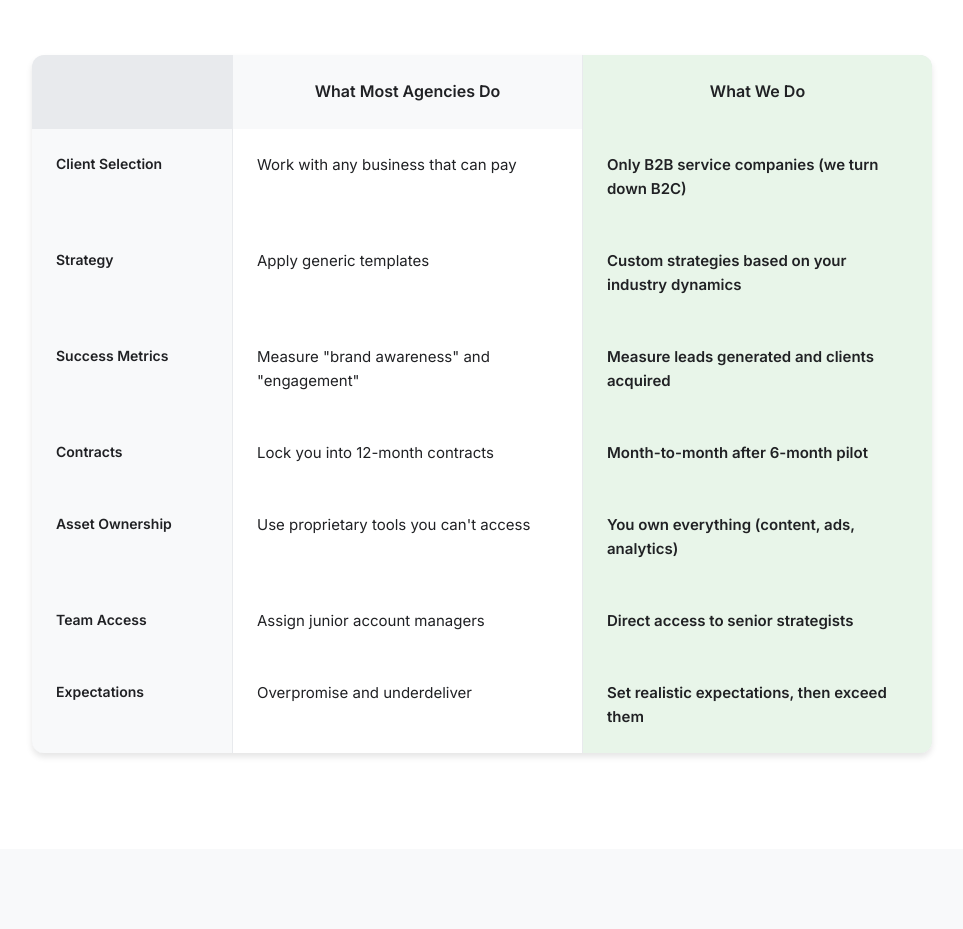
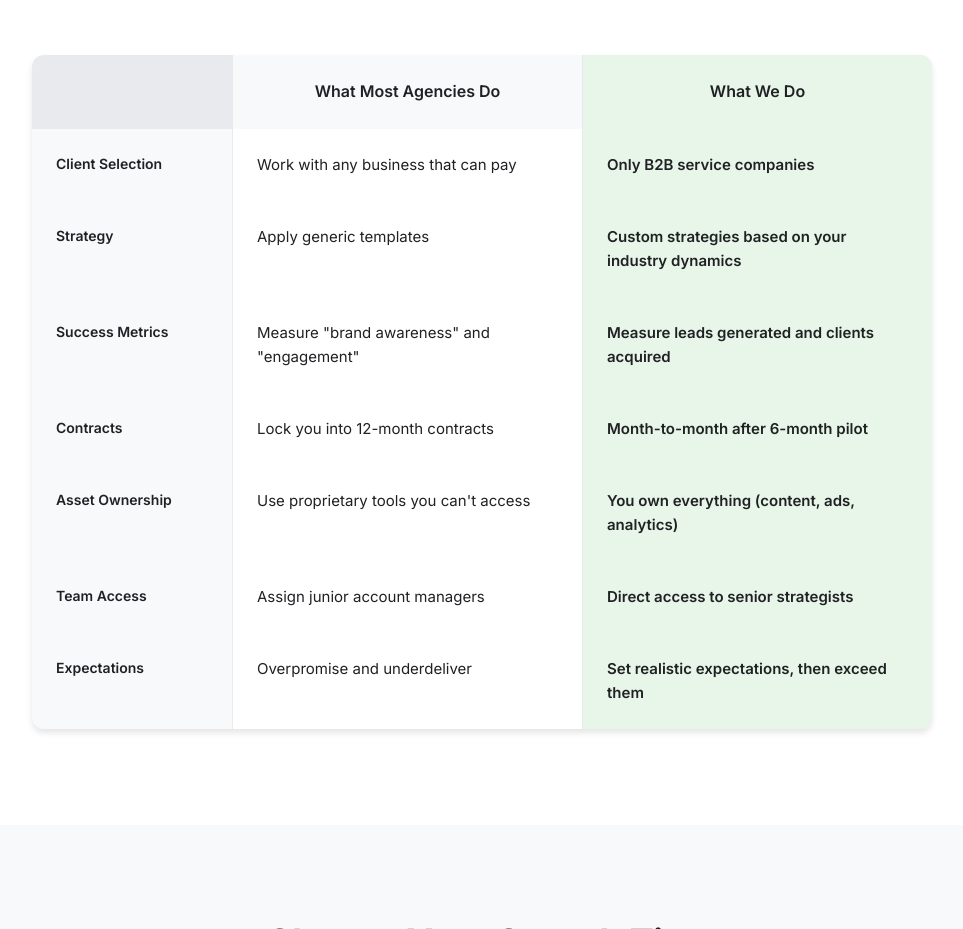
Before and after one commit to khurramc1/leadar.digital, a plain HTML site: page index.html in a window 1280 px wide. Shown: the part 9500-10429 px from the top of the page, without its empty margins (158-1121 px from the left). Drawn offline with Linux system fonts and the light colour scheme.

Commit message:
Update client selection description in index.html

```diff
--- a/index.html
+++ b/index.html
@@ -454,7 +454,7 @@
                 <div class="comparison-row">
                     <div class="comparison-label">Client Selection</div>
                     <div class="comparison-col">Work with any business that can pay</div>
-                    <div class="comparison-col comparison-highlight">Only B2B service companies (we turn down B2C)</div>
+                    <div class="comparison-col comparison-highlight">Only B2B service companies</div>
                 </div>
 
                 <div class="comparison-row">
```
